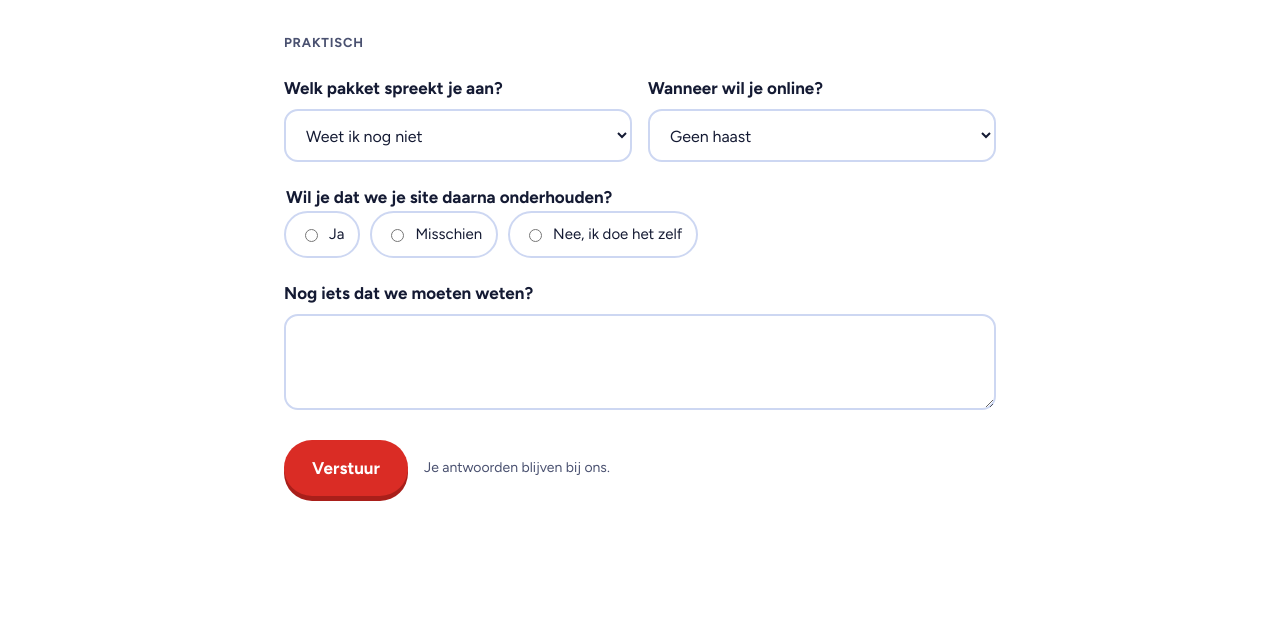
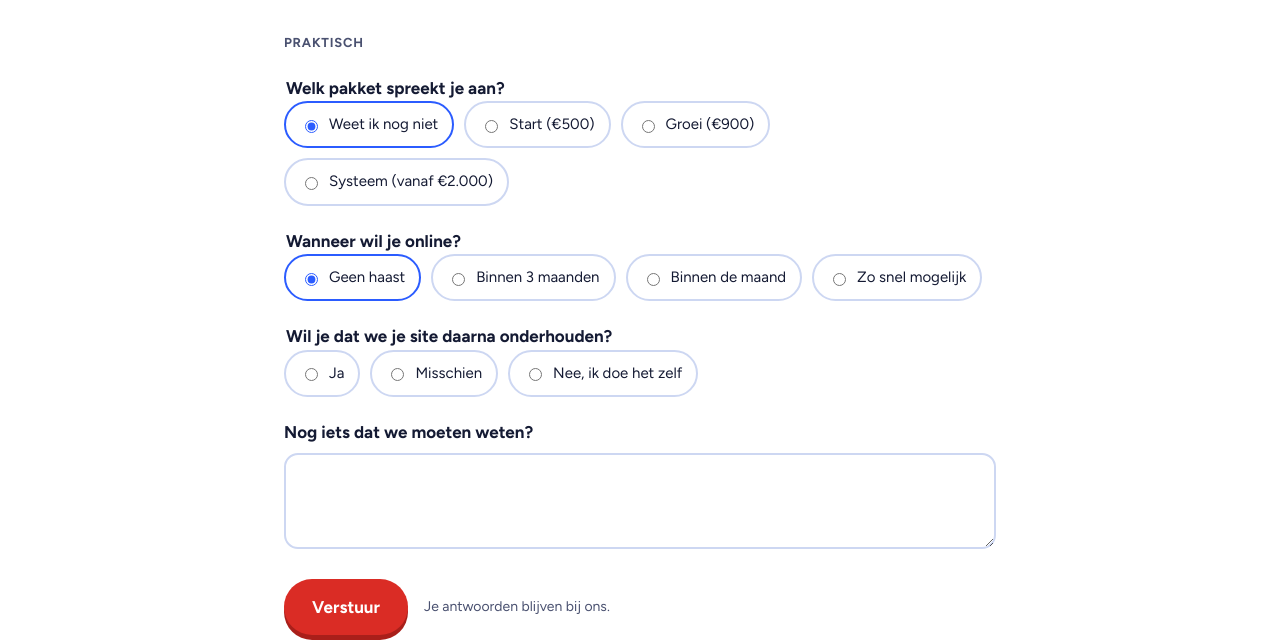
Before and after one commit to cwcrnspzs2-cmyk/dobbo-site, a plain HTML site: page vragenlijst.html in a window 1280 px wide. Shown: the part 1857-2499 px from the top of the page. Drawn offline with Linux system fonts and the light colour scheme; a web font is replaced by a local one.

Commit message:
Vragenlijst: keuzelijsten vervangen door klikbare opties, betere druk- en hoverfeedback
Co-Authored-By: Claude Opus 5.5 <noreply@anthropic.com>
Claude-Session: https://claude.ai/code/session_01W647wZBjHq4dkrULLq7Ncc

```diff
--- a/vragenlijst.html
+++ b/vragenlijst.html
@@ -428,6 +428,10 @@ fieldset.vl-f{border:0;padding:0;margin:0}
 .vl-opts label{display:flex;align-items:center;gap:8px;padding:10px 14px;border:2px solid #CDD7F2;border-radius:999px;cursor:pointer;font-size:15px;transition:border-color var(--t-press) ease,background-color var(--t-press) ease}
 .vl-opts input{accent-color:var(--blue)}
 .vl-opts label:has(input:checked){border-color:var(--blue);background:var(--tint)}
+.vl-opts label:active{transform:scale(.97)}
+.vl-opts label{transition:border-color 150ms ease,background-color 150ms ease,transform 150ms var(--ease-out)}
+@media (hover:hover) and (pointer:fine){.vl-opts label:hover{border-color:#9FB3EC}}
+.vl-opts label:has(input:focus-visible){outline:2px solid var(--blue);outline-offset:2px}
 .vl-two{display:grid;grid-template-columns:1fr 1fr;gap:16px}
 .vl-hp{position:absolute;left:-9999px}
 .vl-send{display:flex;flex-wrap:wrap;align-items:center;gap:16px;margin-top:8px}
@@ -492,10 +496,8 @@ fieldset.vl-f{border:0;padding:0;margin:0}
       <div class="vl-f"><label for="conc">Concurrenten of gelijkaardige zaken in je buurt</label><input type="text" id="conc" name="Concurrenten"></div>
 
       <p class="vl-sec">Praktisch</p>
-      <div class="vl-two">
-        <div class="vl-f"><label for="pakket">Welk pakket spreekt je aan?</label><select id="pakket" name="Pakket"><option>Weet ik nog niet</option><option>Start (€500)</option><option>Groei (€900)</option><option>Systeem (vanaf €2.000)</option></select></div>
-        <div class="vl-f"><label for="wanneer">Wanneer wil je online?</label><select id="wanneer" name="Wanneer online"><option>Geen haast</option><option>Binnen de maand</option><option>Binnen 3 maanden</option><option>Zo snel mogelijk</option></select></div>
-      </div>
+      <fieldset class="vl-f"><legend>Welk pakket spreekt je aan?</legend><div class="vl-opts"><label><input type="radio" name="Pakket" value="Weet ik nog niet" checked> Weet ik nog niet</label><label><input type="radio" name="Pakket" value="Start (€500)"> Start (€500)</label><label><input type="radio" name="Pakket" value="Groei (€900)"> Groei (€900)</label><label><input type="radio" name="Pakket" value="Systeem (vanaf €2.000)"> Systeem (vanaf €2.000)</label></div></fieldset>
+      <fieldset class="vl-f"><legend>Wanneer wil je online?</legend><div class="vl-opts"><label><input type="radio" name="Wanneer online" value="Geen haast" checked> Geen haast</label><label><input type="radio" name="Wanneer online" value="Binnen 3 maanden"> Binnen 3 maanden</label><label><input type="radio" name="Wanneer online" value="Binnen de maand"> Binnen de maand</label><label><input type="radio" name="Wanneer online" value="Zo snel mogelijk"> Zo snel mogelijk</label></div></fieldset>
       <fieldset class="vl-f"><legend>Wil je dat we je site daarna onderhouden?</legend><div class="vl-opts"><label><input type="radio" name="Beheer" value="Ja"> Ja</label><label><input type="radio" name="Beheer" value="Misschien"> Misschien</label><label><input type="radio" name="Beheer" value="Nee, ik doe het zelf"> Nee, ik doe het zelf</label></div></fieldset>
       <div class="vl-f"><label for="nog">Nog iets dat we moeten weten?</label><textarea id="nog" name="Nog iets"></textarea></div>
 
```
